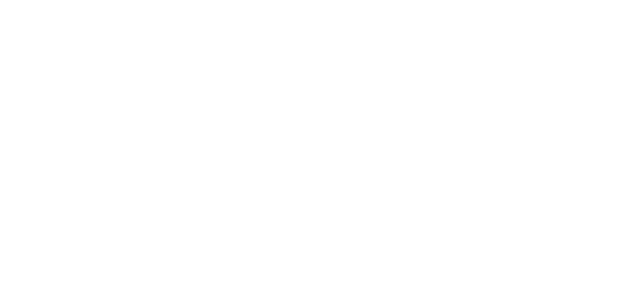
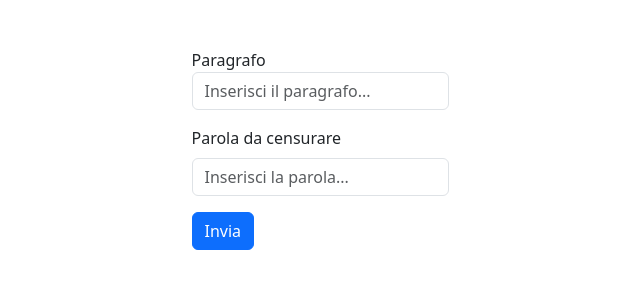
Before and after one commit to Dan97O/php-badwords, a PHP site: page / in a window 1280 px wide. Before the commit the part shown is empty. Shown: the top 300 px of the page, without its empty margins (320-960 px from the left). Run offline with PHP 8.4, Linux system fonts and the light colour scheme.

Commit message:
add markup index

```diff
--- a/index.php
+++ b/index.php
@@ -4,15 +4,37 @@
   <meta charset="UTF-8">
   <meta http-equiv="X-UA-Compatible" content="IE=edge">
   <meta name="viewport" content="width=device-width, initial-scale=1.0">
+  <link href="https://cdn.jsdelivr.net/npm/bootstrap/dist/css/bootstrap.min.css" rel="stylesheet">
   <title>Document</title>
 </head>
 <body>
-
-
-<!--
+  <!--
   Creare un form PHP che permetta di inviare due campi: un paragrafo ed una parola da censurare.
 Gestire il tutto con due file diversi.
 Il primo file (index.php) dovrà permettere all’utente di inserire i dati (tramite un form) e inviare la richiesta al server.
  -->
+
+
+<div class="container">
+  <div class="row">
+    <div class="col-12 d-flex justify-content-center mt-5">
+      <form action="script.php" method="get">
+        <div class="mb-3">
+          <label for="name">Paragrafo</label>
+          <input type="text" name="name" id="name" class="form-control" placeholder="Inserisci il paragrafo...">
+        </div>
+        <div class="mb-3">
+          <label for="censored" class="form-label">Parola da censurare</label>
+          <input type="text" name="censored" id="censored" class="form-control" placeholder="Inserisci la parola...">
+        </div>
+        <div class="mb-3">
+          <button type="submit" class="btn btn-primary">Invia</button>
+        </div>
+      </form>
+    </div>
+  </div>
+</div>
+
+
 </body>
 </html>
```
